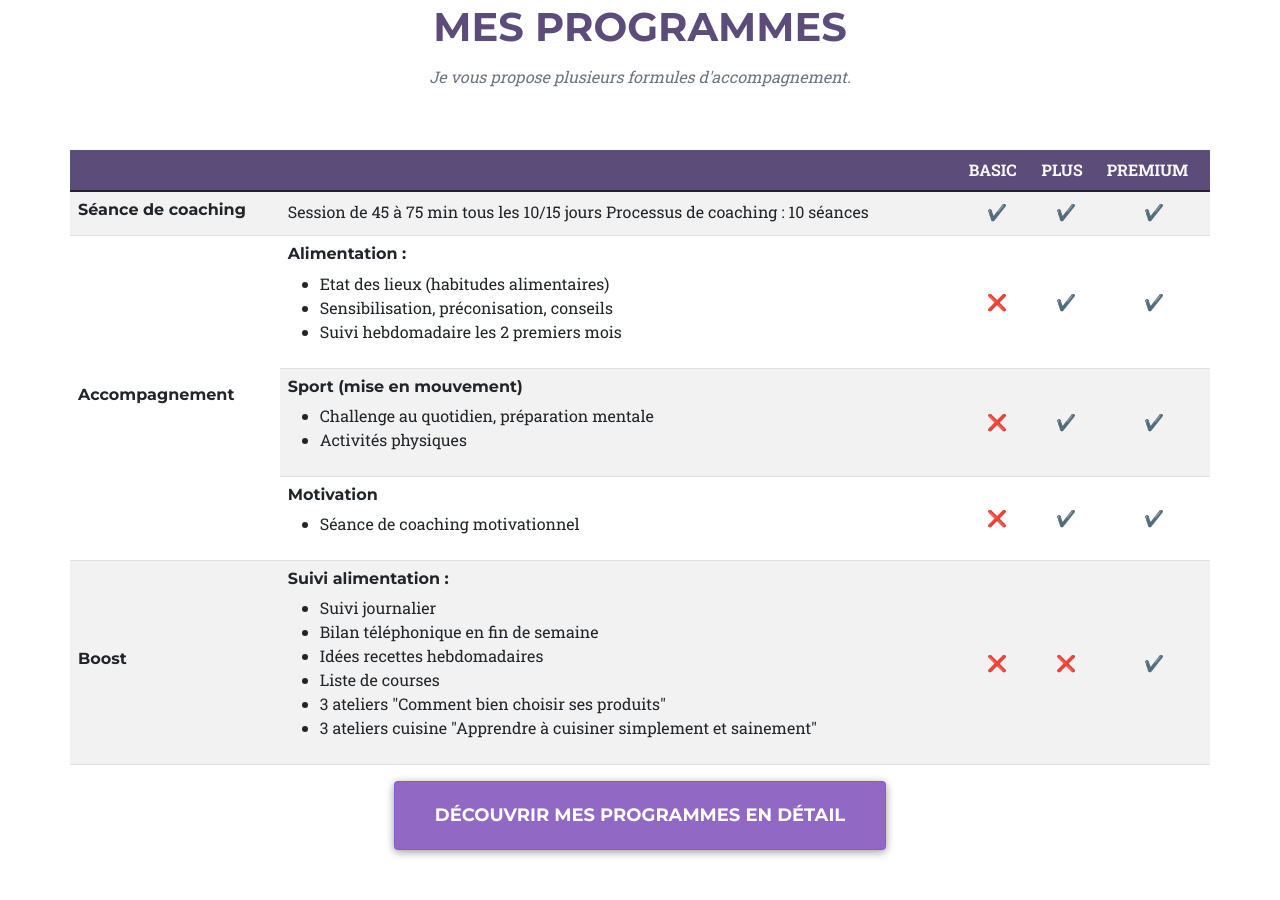
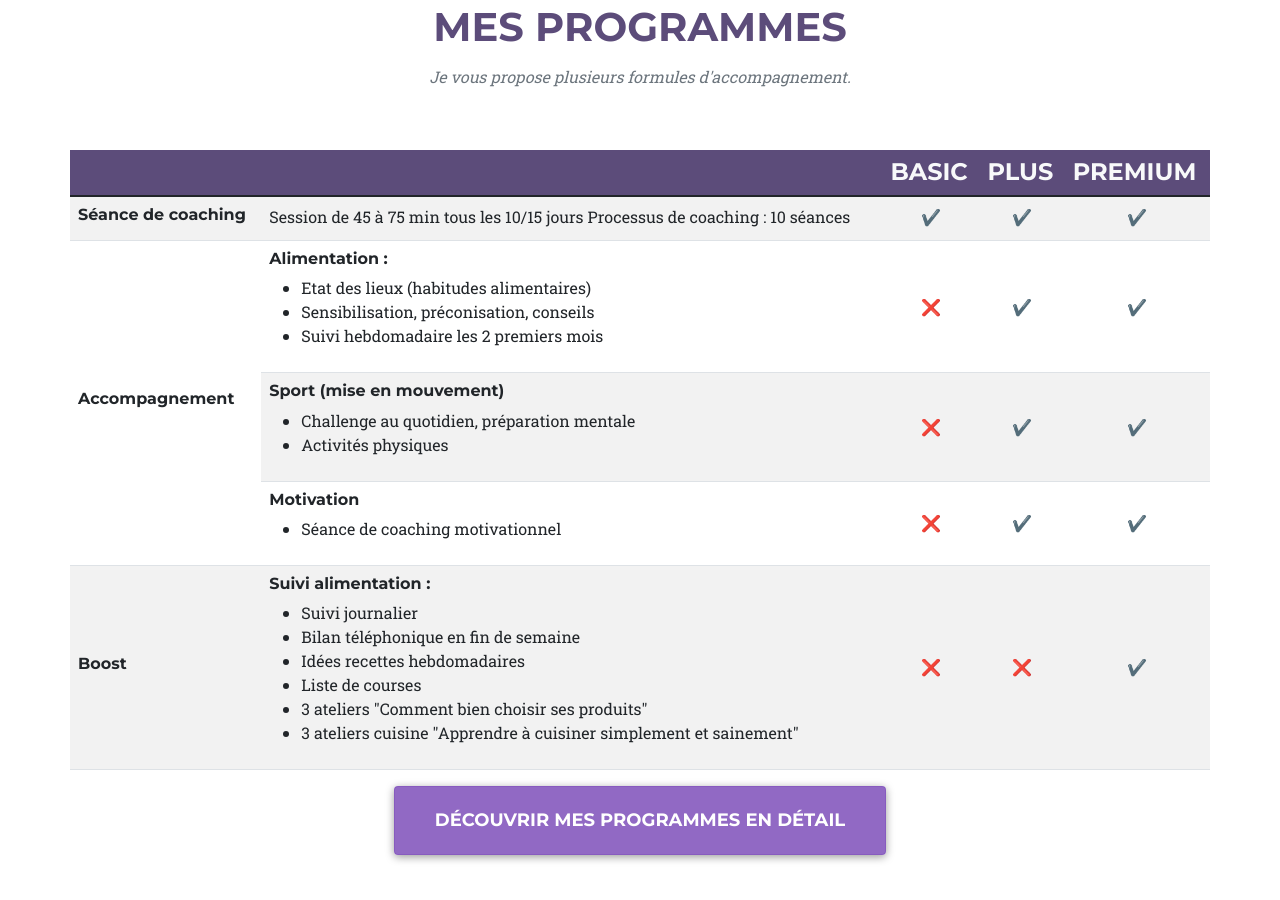
Before and after one commit to antoinebollinger/lameilleureversiondemoi, a website built with webpack: page index.html in a window 1280 px wide. Shown: the part 1514-2414 px from the top of the page. Built offline with nearby package versions, Linux system fonts and the light colour scheme; a script that the page names is missing.

Commit message:
programs

```diff
--- a/index.html
+++ b/index.html
@@ -138,9 +138,15 @@
                         <tr class="bg-primary">
                             <th></th>
                             <th></th>
-                            <th class="text-uppercase text-light">Basic</th>
-                            <th class="text-uppercase text-light">Plus</th>
-                            <th class="text-uppercase text-light">Premium</th>
+                            <th class="text-uppercase text-light">
+                                <h4 class="m-0">Basic</h4>
+                            </th>
+                            <th class="text-uppercase text-light">
+                                <h4 class="m-0">Plus</h4>
+                            </th>
+                            <th class="text-uppercase text-light">
+                                <h4 class="m-0">Premium</h4>
+                            </th>
                         </tr>
                     </thead>
                     <tbody>
```
